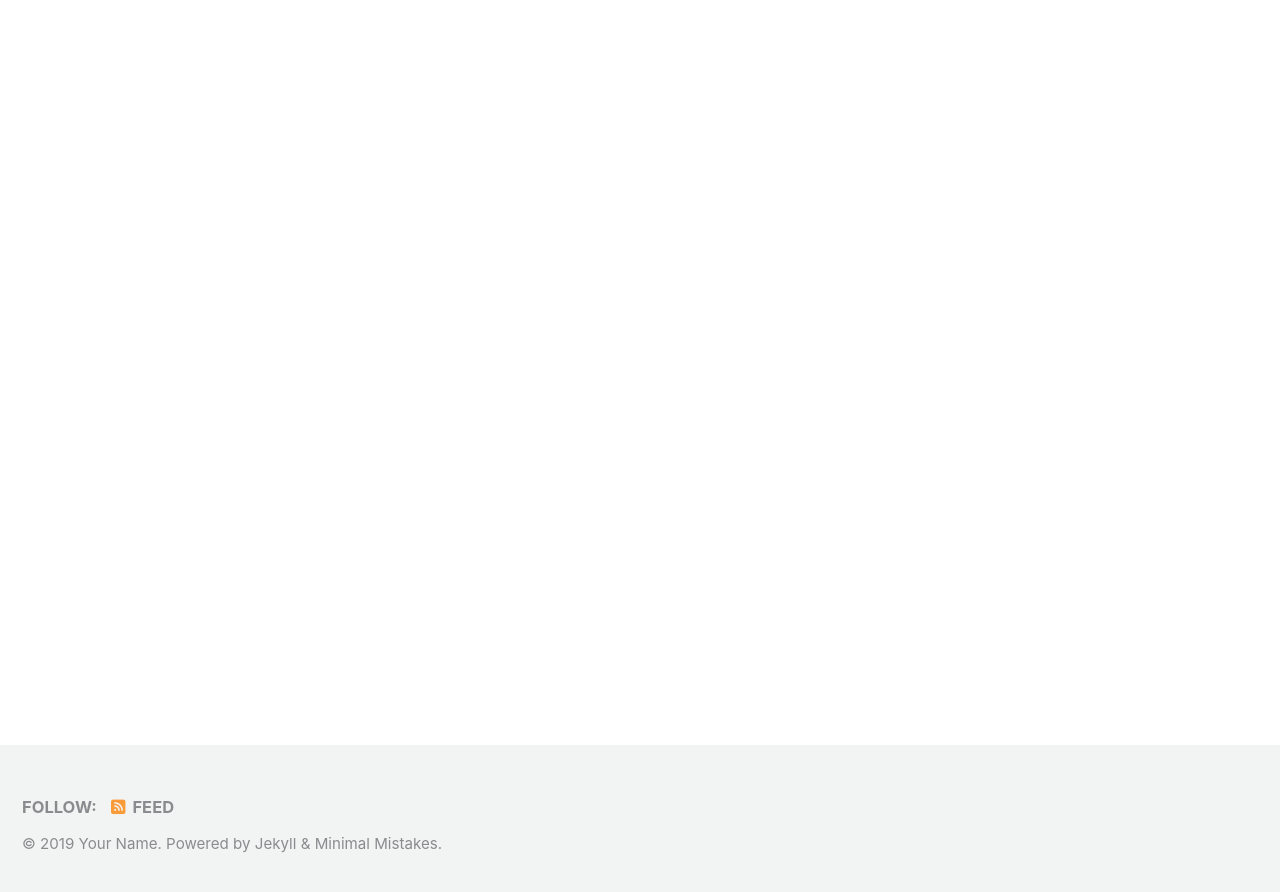
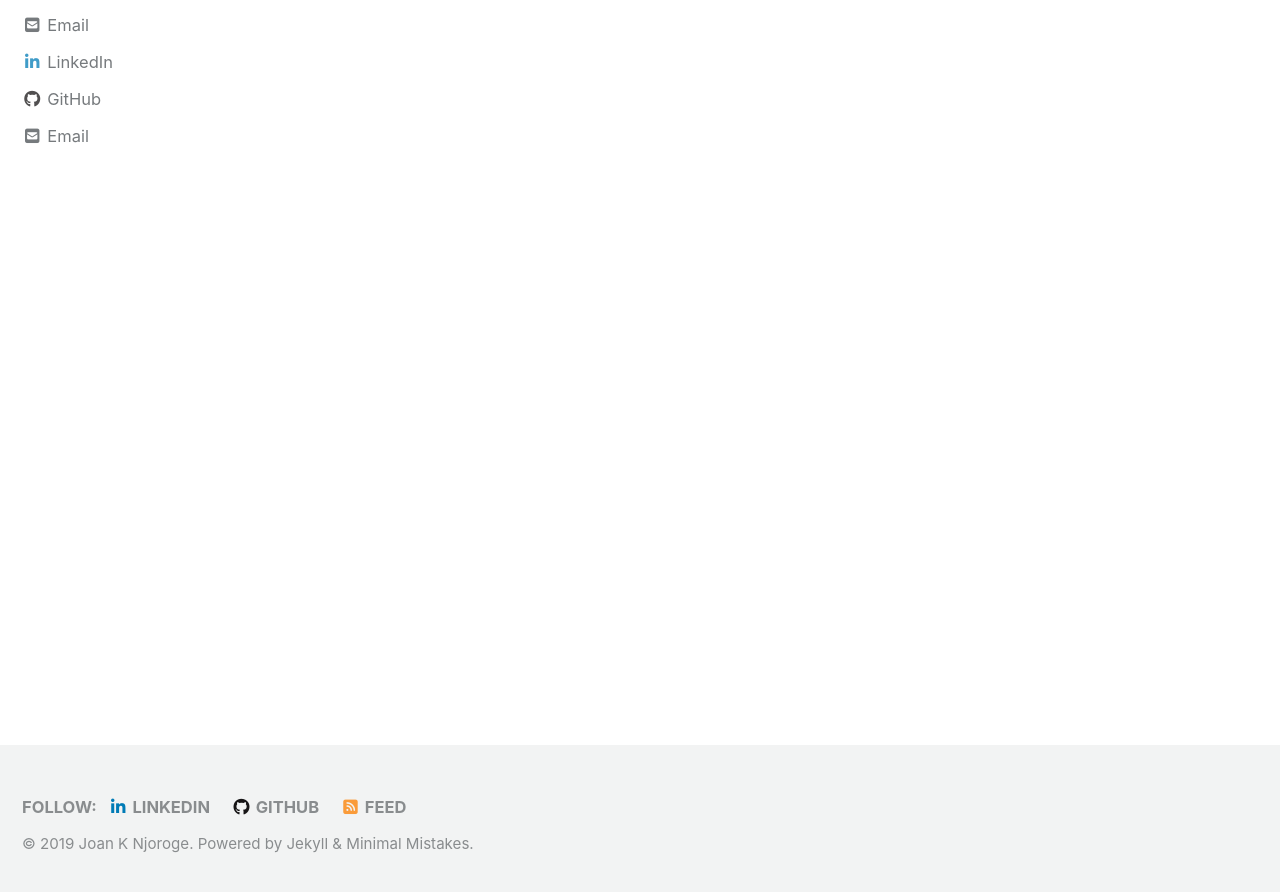
Before and after one commit to kafura0/kafura0.git2, a Jekyll site: the page built from index.html, in a window 1280 px wide and 900 px high, scrolled down 222 px. Shown: the top 892 px of the window. Built offline with Jekyll 4.4.1, drawn with Linux system fonts in a browser that asks for light colours; cached includes are drawn as plain includes; nearby versions of some CDN libraries; the list of posts is cut into pages by our own code; some of the changed text lies outside the part shown.

Commit message:
github portfolio

```diff
--- a/_config.yml
+++ b/_config.yml
@@ -16,11 +16,11 @@ minimal_mistakes_skin    : "default" # "air", "aqua", "contrast", "dark", "dirt"
 
 # Site Settings
 locale                   : "en-US"
-title                    : "Site Title"
+title                    : "Joan K Njoroge"
 title_separator          : "-"
 subtitle                 : # site tagline that appears below site title in masthead
-name                     : "Your Name"
-description              : "An amazing website."
+name                     : "Joan K Njoroge"
+description              : "Data Science Portfolio"
 url                      : # the base hostname & protocol for your site e.g. "https://mmistakes.github.io"
 baseurl                  : # the subpath of your site, e.g. "/blog"
 repository               : # GitHub username/repo-name e.g. "mmistakes/minimal-mistakes"
@@ -107,18 +107,18 @@ analytics:
 
 # Site Author
 author:
-  name             : "Your Name"
+  name             : "Joan K Njoroge"
   avatar           : # path of avatar image, e.g. "/assets/images/bio-photo.jpg"
-  bio              : "I am an **amazing** person."
-  location         : "Somewhere"
-  email            :
+  bio              : "Data Science Portfolio"
+  location         : "Nairobi, Kenya"
+  email            : "joan.k.njoroge@gmail.com"
   links:
     - label: "Email"
       icon: "fas fa-fw fa-envelope-square"
-      # url: mailto:your.name@email.com
-    - label: "Website"
-      icon: "fas fa-fw fa-link"
-      # url: "https://your-website.com"
+      url: mailto:joan.k.njoroge@gmail.com
+    - label: "LinkedIn"
+      icon: "fab fa-fw fa-linkedin-in"
+      url: "https://www.linkedin.com/in/joan-knjoroge/"
     - label: "Twitter"
       icon: "fab fa-fw fa-twitter-square"
       # url: "https://twitter.com/"
@@ -127,10 +127,8 @@ author:
       # url: "https://facebook.com/"
     - label: "GitHub"
       icon: "fab fa-fw fa-github"
-      # url: "https://github.com/"
-    - label: "Instagram"
-      icon: "fab fa-fw fa-instagram"
-      # url: "https://instagram.com/"
+      url: "https://github.com/kafura0"
+
 
 # Site Footer
 footer:
@@ -138,21 +136,22 @@ footer:
     - label: "Twitter"
       icon: "fab fa-fw fa-twitter-square"
       # url:
-    - label: "Facebook"
-      icon: "fab fa-fw fa-facebook-square"
-      # url:
+    - label: "LinkedIn"
+      icon: "fab fa-fw fa-linkedin-in"
+      url: "https://www.linkedin.com/in/joan-knjoroge/"
     - label: "GitHub"
       icon: "fab fa-fw fa-github"
-      # url:
+      url: https://github.com/kafura0
     - label: "GitLab"
       icon: "fab fa-fw fa-gitlab"
       # url:
     - label: "Bitbucket"
       icon: "fab fa-fw fa-bitbucket"
-      # url:
+      #url: ""
     - label: "Instagram"
       icon: "fab fa-fw fa-instagram"
       # url:
+
 
 
 # Reading Files
@@ -292,3 +291,12 @@ defaults:
       comments: # true
       share: true
       related: true
+
+  #_pages
+  - scope:
+      path: ""
+      type: pages
+    values:
+      layout: single
+      author_profile: true
+      read_time: true
```
